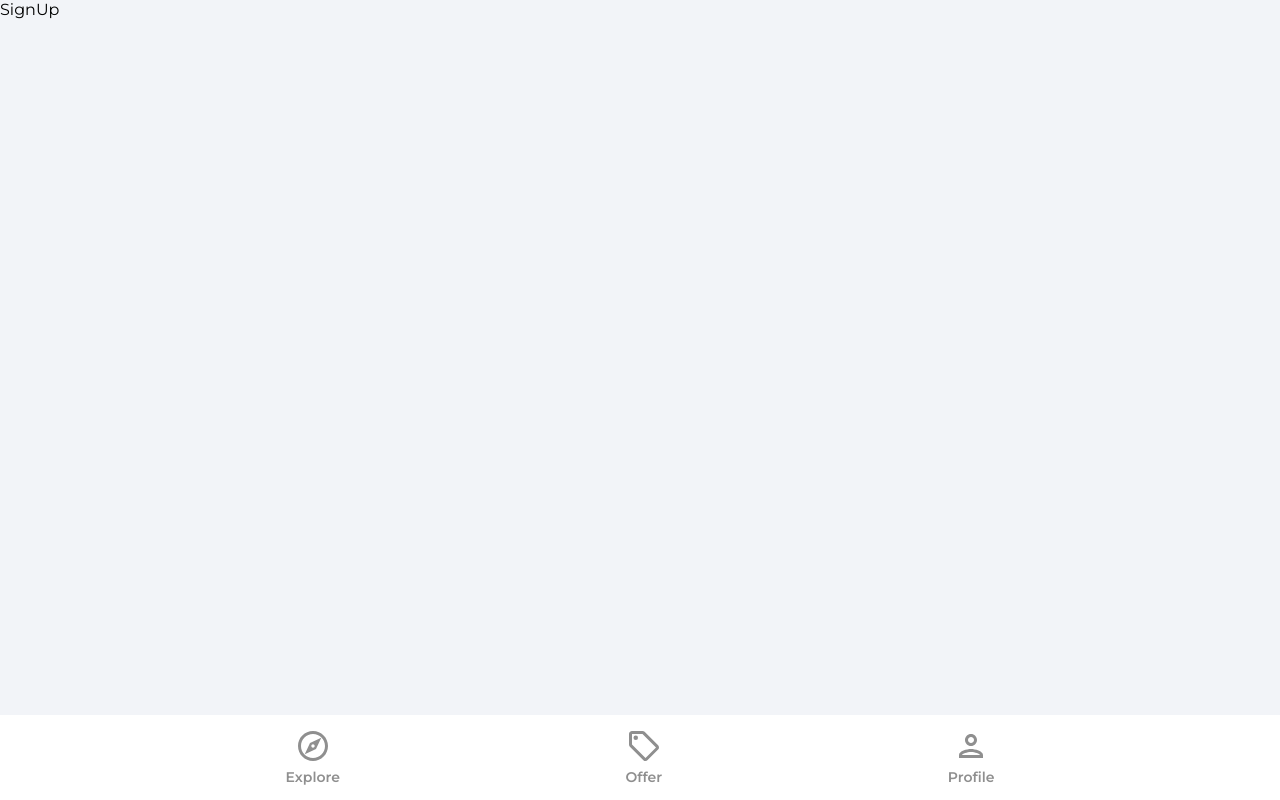
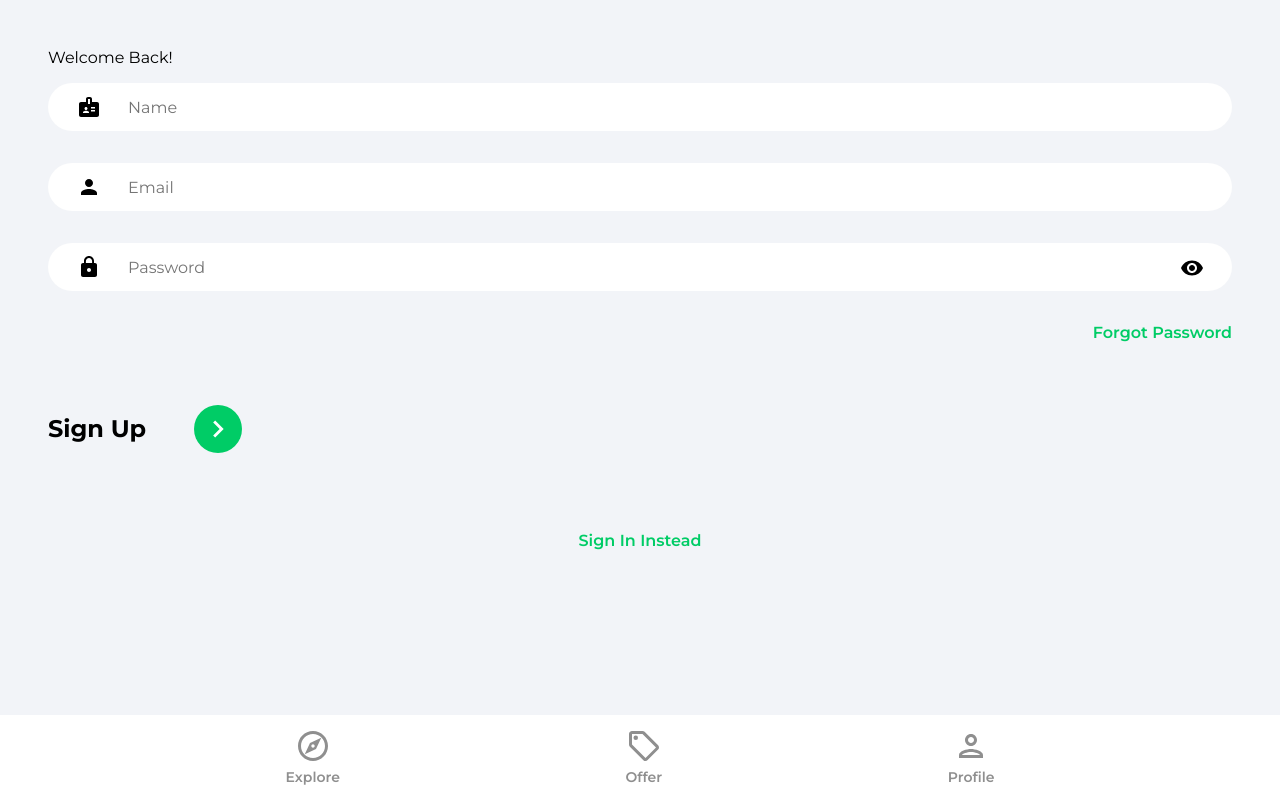
Before and after one commit to Acalltoredemption/house-marketplace, a React (Create React App) app: page /sign-up in a window 1280 px wide. Built offline with nearby package versions, Linux system fonts and the light colour scheme.

Commit message:
sign in and sign up forms

```diff
--- a/src/pages/SignIn.jsx
+++ b/src/pages/SignIn.jsx
@@ -1,7 +1,62 @@
-import React from 'react'
+import {useState} from 'react'
+import {Link, useNavigate} from 'react-router-dom'
+import {ReactComponent as ArrowRightIcon} from '../assets/svg/keyboardArrowRightIcon.svg'
+import visibilityIcon from '../assets/svg/visibilityIcon.svg'
 
 export default function SignIn() {
+  const [showPassword, setShowPassword] = useState(false)
+  const [formData, setFormData] = useState({
+    email: '',
+    password: ''
+  })
+  const {email, password} = formData
+
+  const navigate = useNavigate()
+
+  const onChange = (e) => {
+    setFormData((prevState) => ({
+      ...prevState,
+        [e.target.id]: e.target.value
+    }))
+  }
+
+
   return (
-    <div>SignIn</div>
+    <>
+    <div className="pageContainer">
+      <header>
+        <p className="welcomeBack">Welcome Back!</p>
+      </header>
+
+      <main>
+        <form>
+          <input type="email" className="emailInput" placeholder='Email' id='email' value={email} onChange={onChange} />
+
+          <div className="passwordInputDiv">
+            <input type={showPassword ? 'text' : 'password'} className='passwordInput' placeholder="Password" id="password" value={password} onChange={onChange} />
+            <img src={visibilityIcon} alt="show password" className="showPassword" onClick={() => setShowPassword((prevState => !prevState))} />
+          </div>
+
+          <Link to='/forgot-password' className="forgotPasswordLink">
+            Forgot Password
+            </Link>
+            <div className="signInBar">
+              <p className="signInText">
+                Sign In
+              </p>
+              <button className="signInButton">
+                <ArrowRightIcon fill="#ffffff" width="34px" height="34px" />
+              </button>
+            </div>
+        </form>
+
+        {/*  Google Oauth   */}
+
+        <Link to="/sign-up" className="registerLink">
+          Sign Up Instead
+        </Link>
+      </main>
+    </div>
+    </>
   )
 }
--- a/src/pages/SignUp.jsx
+++ b/src/pages/SignUp.jsx
@@ -1,7 +1,65 @@
-import React from 'react'
+import {useState} from 'react'
+import {Link, useNavigate} from 'react-router-dom'
+import {ReactComponent as ArrowRightIcon} from '../assets/svg/keyboardArrowRightIcon.svg'
+import visibilityIcon from '../assets/svg/visibilityIcon.svg'
 
 export default function SignUp() {
+  const [showPassword, setShowPassword] = useState(false)
+  const [formData, setFormData] = useState({
+    email: '',
+    password: '',
+    name: ''
+  })
+  const {name, email, password} = formData
+
+  const navigate = useNavigate()
+
+  const onChange = (e) => {
+    setFormData((prevState) => ({
+      ...prevState,
+        [e.target.id]: e.target.value
+    }))
+  }
+
+
   return (
-    <div>SignUp</div>
+    <>
+    <div className="pageContainer">
+      <header>
+        <p className="welcomeBack">Welcome Back!</p>
+      </header>
+
+      <main>
+        <form>
+          <input type="text" className="nameInput" placeholder='Name' id='name' value={email} onChange={onChange} />
+
+          <input type="email" className="emailInput" placeholder='Email' id='email' value={email} onChange={onChange} />
+
+          <div className="passwordInputDiv">
+            <input type={showPassword ? 'text' : 'password'} className='passwordInput' placeholder="Password" id="password" value={password} onChange={onChange} />
+            <img src={visibilityIcon} alt="show password" className="showPassword" onClick={() => setShowPassword((prevState => !prevState))} />
+          </div>
+
+          <Link to='/forgot-password' className="forgotPasswordLink">
+            Forgot Password
+            </Link>
+            <div className="signUpBar">
+              <p className="signUpText">
+                Sign Up
+              </p>
+              <button className="signUpButton">
+                <ArrowRightIcon fill="#ffffff" width="34px" height="34px" />
+              </button>
+            </div>
+        </form>
+
+        {/*  Google Oauth   */}
+
+        <Link to="/sign-in" className="registerLink">
+          Sign In Instead
+        </Link>
+      </main>
+    </div>
+    </>
   )
 }
```
